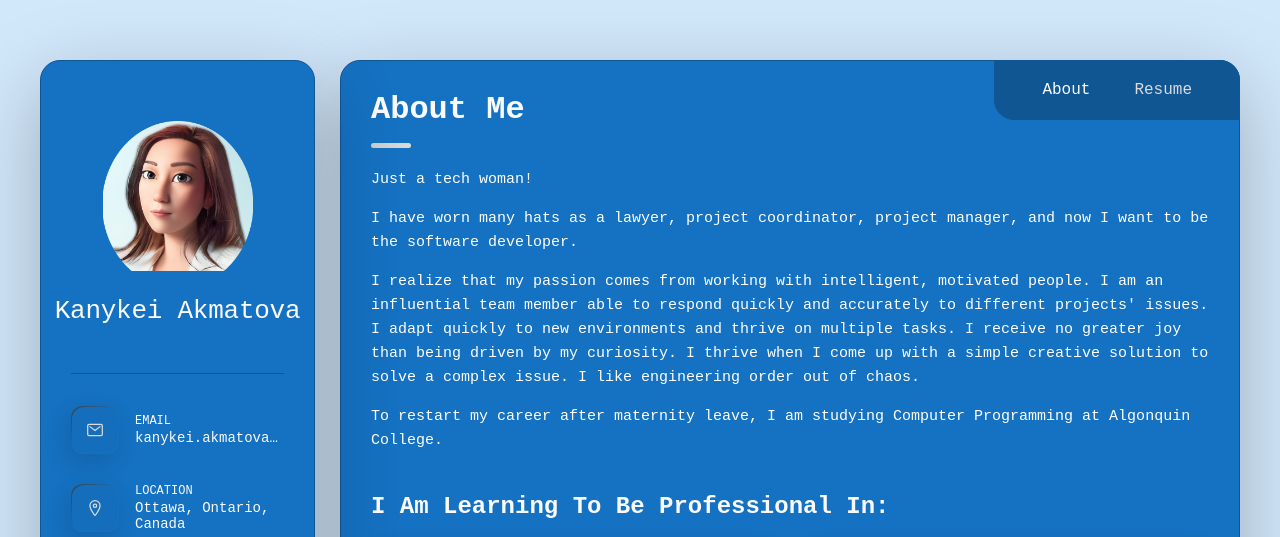
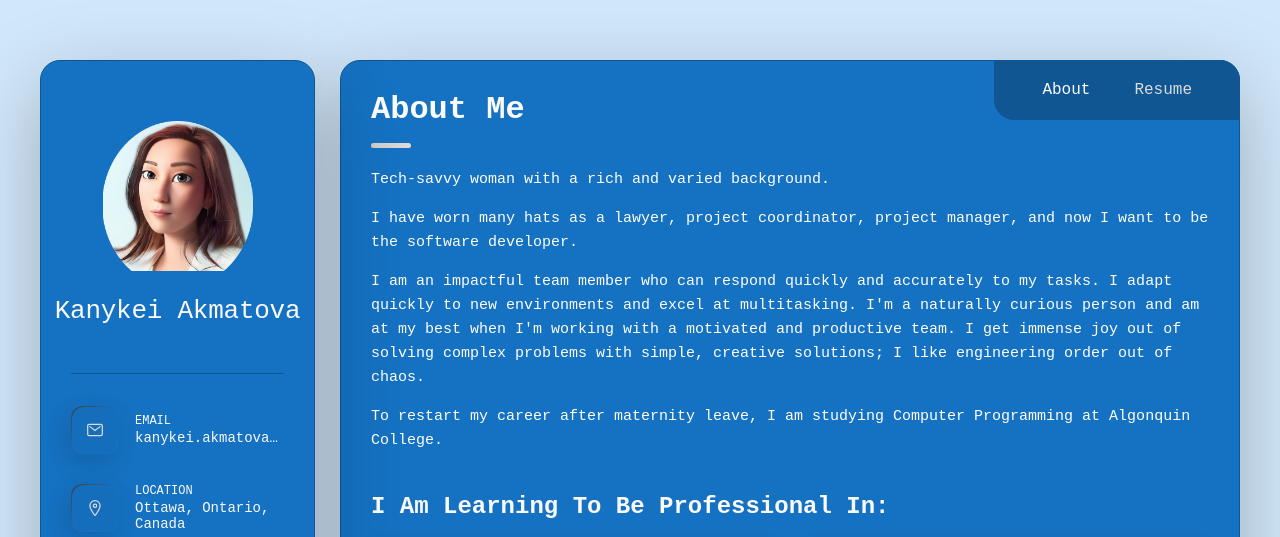
Before and after one commit to Kanykei-Akmatova/Kanykei-Akmatova.github.io, a plain HTML site: page index.html in a window 1280 px wide. Shown: the top 537 px of the page. Drawn offline with nearby package versions, Linux system fonts and the light colour scheme.

Commit message:
Update texts

```diff
--- a/index.html
+++ b/index.html
@@ -41,8 +41,7 @@
 
               <div class="contact-info">
                 <p class="contact-title">Email</p>
-
-                <a href="mailto:kanykei.akmatova@outlook.com" class="contact-link"> kanykei.akmatova@outlook.com </a>
+                <a href="mailto:kanykei.akmatova@outlook.com" class="contact-link">kanykei.akmatova@outlook.com</a>
               </div>
             </li>
 
@@ -93,18 +92,15 @@
           </header>
 
           <section class="about-text">
-            <p>Just a tech woman!</p>
+            <p>Tech-savvy woman with a rich and varied background.</p>
             <p>
               I have worn many hats as a lawyer, project coordinator, project manager, and now I want to be the software developer.
             </p>
             <p>
-              I realize that my passion comes from working with intelligent,
-              motivated people. I am an influential team member able to respond
-              quickly and accurately to different projects' issues. I adapt
-              quickly to new environments and thrive on multiple tasks. I
-              receive no greater joy than being driven by my curiosity. I thrive
-              when I come up with a simple creative solution to solve a complex
-              issue. I like engineering order out of chaos.
+              I am an impactful team member who can respond quickly and accurately to my tasks.
+              I adapt quickly to new environments and excel at multitasking.
+              I'm a naturally curious person and am at my best when I'm working with a motivated and productive team.
+              I get immense joy out of solving complex problems with simple, creative solutions; I like engineering order out of chaos.
             </p>
             <p>
               To restart my career after maternity leave, I am studying Computer
```
